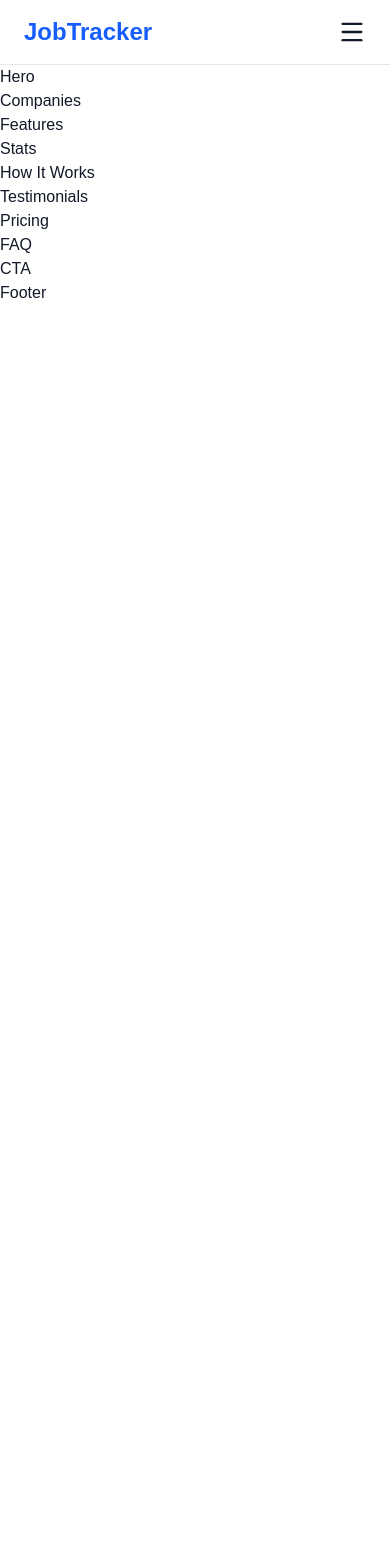
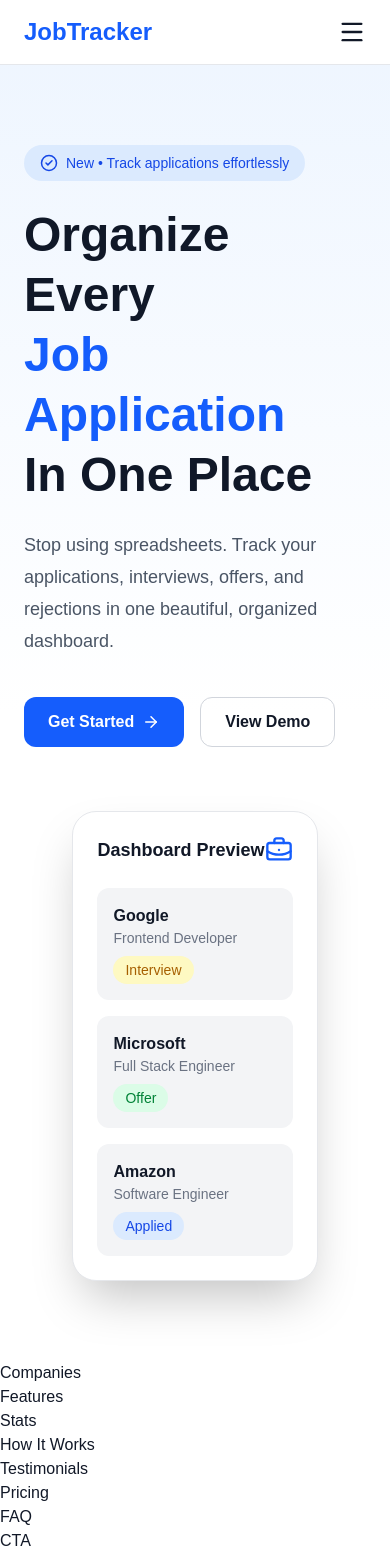
Before and after one commit to Danny-77-bot/job-application-tracker, a Next.js app: page / in a window 390 px wide. Shown: the top 1556 px of the page. Before the commit the page ends 844 px from the top, so only its background shows below. Built offline with nearby package versions, Linux system fonts and the light colour scheme.

Commit message:
feat: build responsive hero section with dashboard preview

```diff
--- a/components/landing/Hero.tsx
+++ b/components/landing/Hero.tsx
@@ -1,3 +1,121 @@
+import {
+  ArrowRight,
+  BriefcaseBusiness,
+  CheckCircle2,
+} from "lucide-react";
+
 export default function Hero() {
-  return <div>Hero</div>;
+  return (
+    <section className="bg-gradient-to-b from-blue-50 via-white to-white">
+      <div className="mx-auto flex min-h-[calc(100vh-64px)] max-w-7xl flex-col items-center justify-center gap-16 px-6 py-20 lg:flex-row">
+
+        {/* Left Side */}
+        <div className="flex-1">
+
+          <div className="mb-6 inline-flex items-center gap-2 rounded-full bg-blue-100 px-4 py-2 text-sm font-medium text-blue-700">
+            <CheckCircle2 size={18} />
+            New • Track applications effortlessly
+          </div>
+
+          <h1 className="text-5xl font-extrabold leading-tight text-gray-900 md:text-6xl">
+            Organize Every
+            <span className="block text-blue-600">
+              Job Application
+            </span>
+            In One Place
+          </h1>
+
+          <p className="mt-6 max-w-xl text-lg leading-8 text-gray-600">
+            Stop using spreadsheets. Track your applications,
+            interviews, offers, and rejections in one beautiful,
+            organized dashboard.
+          </p>
+
+          <div className="mt-10 flex flex-wrap gap-4">
+
+            <button className="flex items-center gap-2 rounded-xl bg-blue-600 px-6 py-3 font-semibold text-white transition hover:bg-blue-700">
+              Get Started
+              <ArrowRight size={18} />
+            </button>
+
+            <button className="rounded-xl border border-gray-300 px-6 py-3 font-semibold transition hover:bg-gray-100">
+              View Demo
+            </button>
+
+          </div>
+
+        </div>
+
+        {/* Right Side */}
+
+        <div className="flex flex-1 justify-center">
+
+          <div className="w-full max-w-lg rounded-3xl border border-gray-200 bg-white p-6 shadow-2xl">
+
+            <div className="mb-6 flex items-center justify-between">
+
+              <h3 className="text-lg font-bold">
+                Dashboard Preview
+              </h3>
+
+              <BriefcaseBusiness
+                className="text-blue-600"
+                size={28}
+              />
+
+            </div>
+
+            <div className="space-y-4">
+
+              <div className="rounded-xl bg-gray-100 p-4">
+                <p className="font-semibold">
+                  Google
+                </p>
+
+                <p className="text-sm text-gray-500">
+                  Frontend Developer
+                </p>
+
+                <span className="mt-2 inline-block rounded-full bg-yellow-100 px-3 py-1 text-sm font-medium text-yellow-700">
+                  Interview
+                </span>
+              </div>
+
+              <div className="rounded-xl bg-gray-100 p-4">
+                <p className="font-semibold">
+                  Microsoft
+                </p>
+
+                <p className="text-sm text-gray-500">
+                  Full Stack Engineer
+                </p>
+
+                <span className="mt-2 inline-block rounded-full bg-green-100 px-3 py-1 text-sm font-medium text-green-700">
+                  Offer
+                </span>
+              </div>
+
+              <div className="rounded-xl bg-gray-100 p-4">
+                <p className="font-semibold">
+                  Amazon
+                </p>
+
+                <p className="text-sm text-gray-500">
+                  Software Engineer
+                </p>
+
+                <span className="mt-2 inline-block rounded-full bg-blue-100 px-3 py-1 text-sm font-medium text-blue-700">
+                  Applied
+                </span>
+              </div>
+
+            </div>
+
+          </div>
+
+        </div>
+
+      </div>
+    </section>
+  );
 }
```
